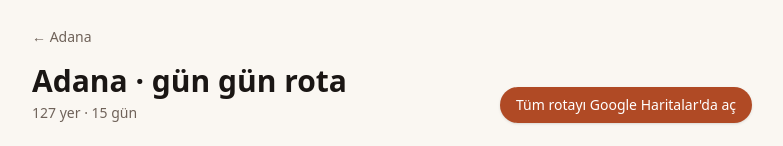
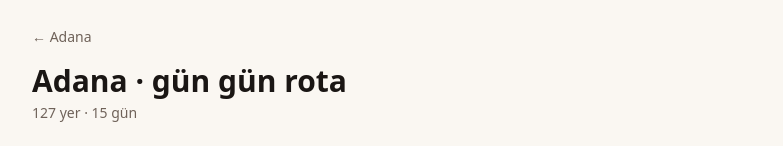
Before and after one commit to omfarat/rota-app, a Next.js app: page /sehir/adana/gun-gun in a window 1280 px wide. Shown: the top 146 px of the page, without its empty margins (248-1031 px from the left). Built offline with nearby package versions, Linux system fonts and the light colour scheme; no server answers.

Commit message:
Remove all-route Google Maps button, keep per-day links

```diff
--- a/src/app/sehir/[slug]/gun-gun/page.tsx
+++ b/src/app/sehir/[slug]/gun-gun/page.tsx
@@ -44,11 +44,6 @@ export default async function ItineraryPage(
     return directionsUrl(d.stops);
   }
 
-  function allMapLink() {
-    const all = itin.days.flatMap((d) => d.stops);
-    return directionsUrl(all);
-  }
-
   return (
     <main className='mx-auto max-w-3xl px-4 pb-24 pt-6 sm:px-6'>
       <Link
@@ -66,16 +61,6 @@ export default async function ItineraryPage(
             {itin.totalPois} yer · {itin.totalDays} gün
           </p>
         </div>
-        {allMapLink() && (
-          <a
-            href={allMapLink()}
-            target='_blank'
-            rel='noreferrer'
-            className='inline-flex items-center gap-1.5 rounded-full bg-terra-600 px-4 py-2 text-sm font-medium text-white shadow-sm transition hover:bg-terra-700'
-          >
-            Tüm rotayı Google Haritalar'da aç
-          </a>
-        )}
       </div>
       <div className='space-y-6'>
         {itin.days.map((day, di) => (
```
